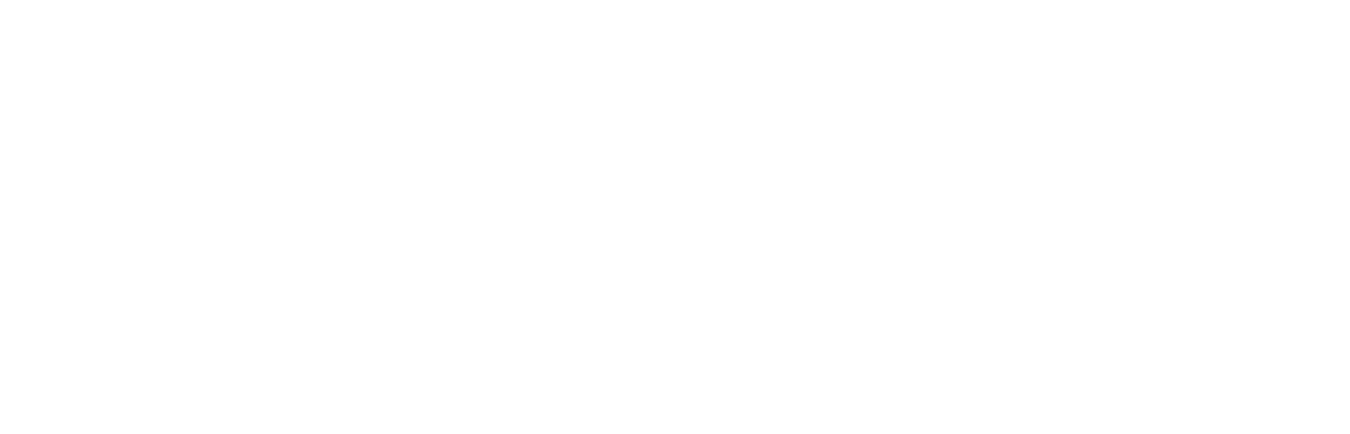
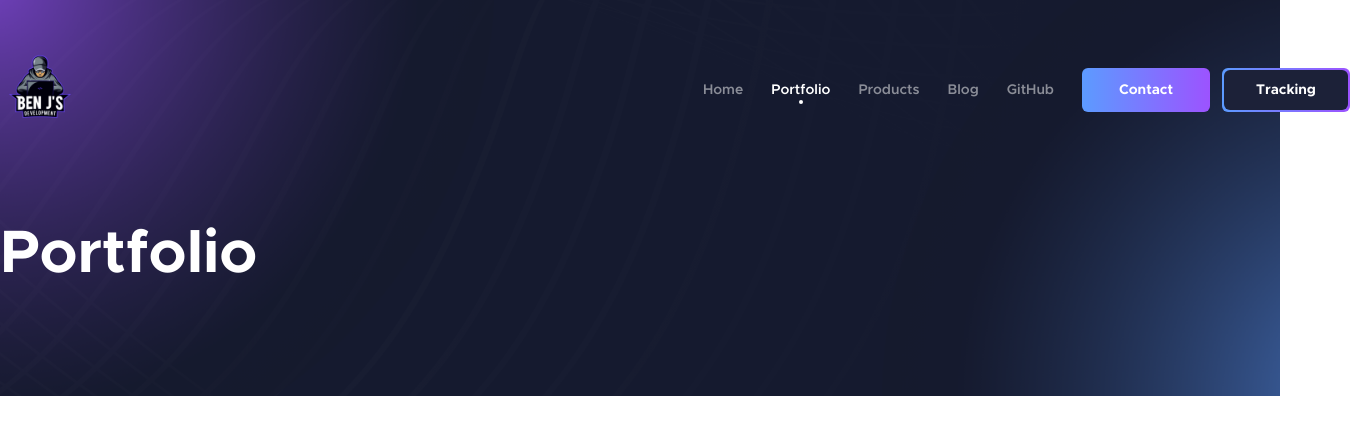
Before and after one commit to Benjenkins126/modern-react-personal-website, a React (Create React App) app: page /portfolio in a window 1280 px wide. Before the commit this address had no page. Shown: the top 434 px of the page, 1350 px wide, since content can reach past the window. Built offline with nearby package versions, Linux system fonts and the light colour scheme.

Commit message:
Portfolio page template

```diff
--- /dev/null
+++ b/src/pages/Portfolio.tsx
@@ -0,0 +1,21 @@
+import { useEffect } from "react";
+import Footer from "../components/sections/Footer";
+import PageHeader from "../components/sections/PageHeader";
+
+const Portfolio = () => {
+    useEffect(() => {
+        document.title = "Ben Jenkins - Portfolio";
+    });
+
+    return (
+        <>
+            <PageHeader subpage={true} activePage="Portfolio">
+                <div className="pt-24 pb-28">
+                    <h1 className="font font-ben text-6xl font-bold text-white">Portfolio</h1>
+                </div>
+            </PageHeader>
+        </>
+    );
+}
+
+export default Portfolio;
--- a/src/router/Main.tsx
+++ b/src/router/Main.tsx
@@ -1,11 +1,13 @@
 import { Routes, Route } from 'react-router-dom';
 
 import Home from '../pages/Home';
+import Portfolio from '../pages/Portfolio';
 
 const Main = () => {
     return (
         <Routes>
              <Route path='/' element={<Home />} />
+             <Route path='/portfolio' element={<Portfolio />} />
         </Routes>
     );
 }
```
